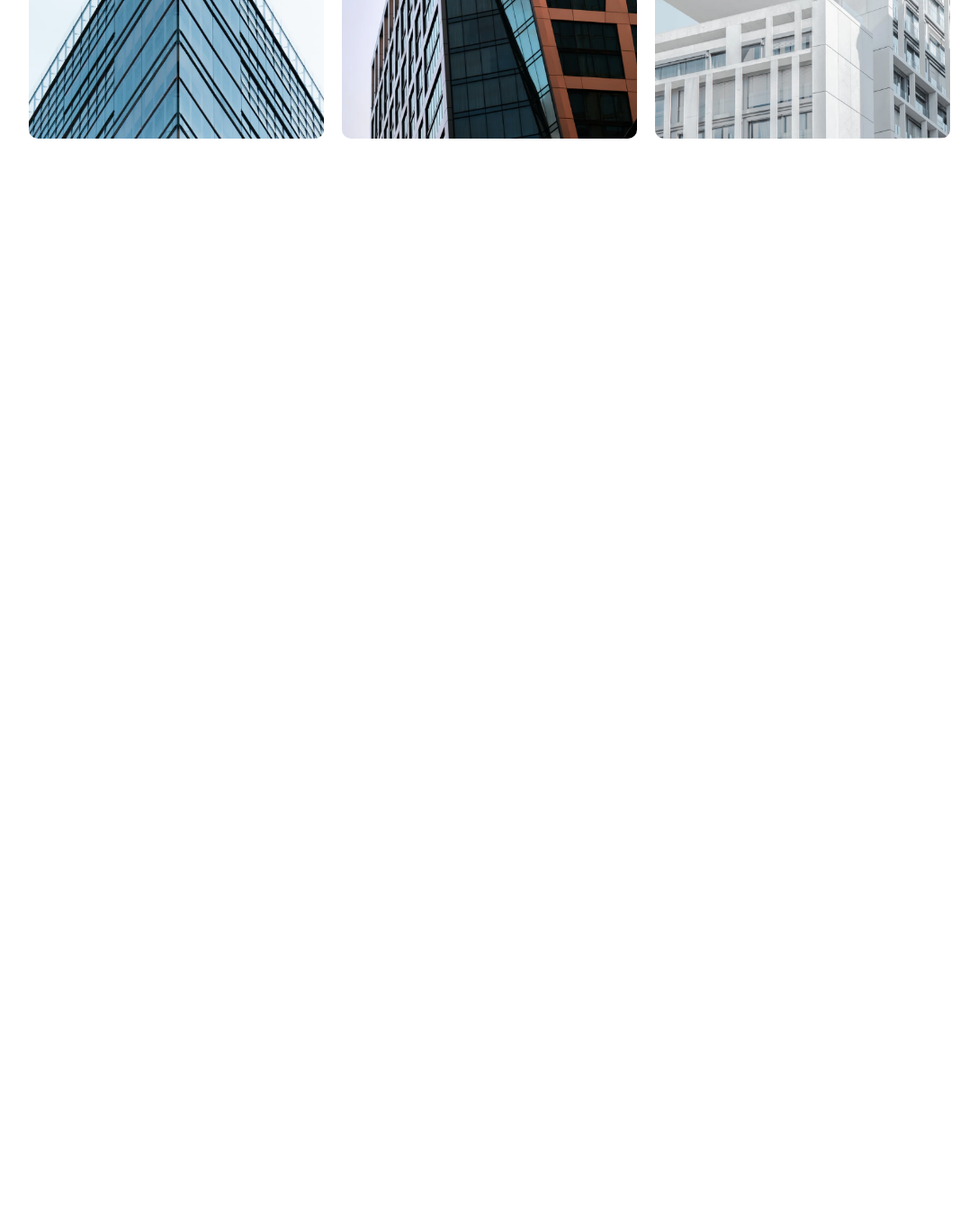
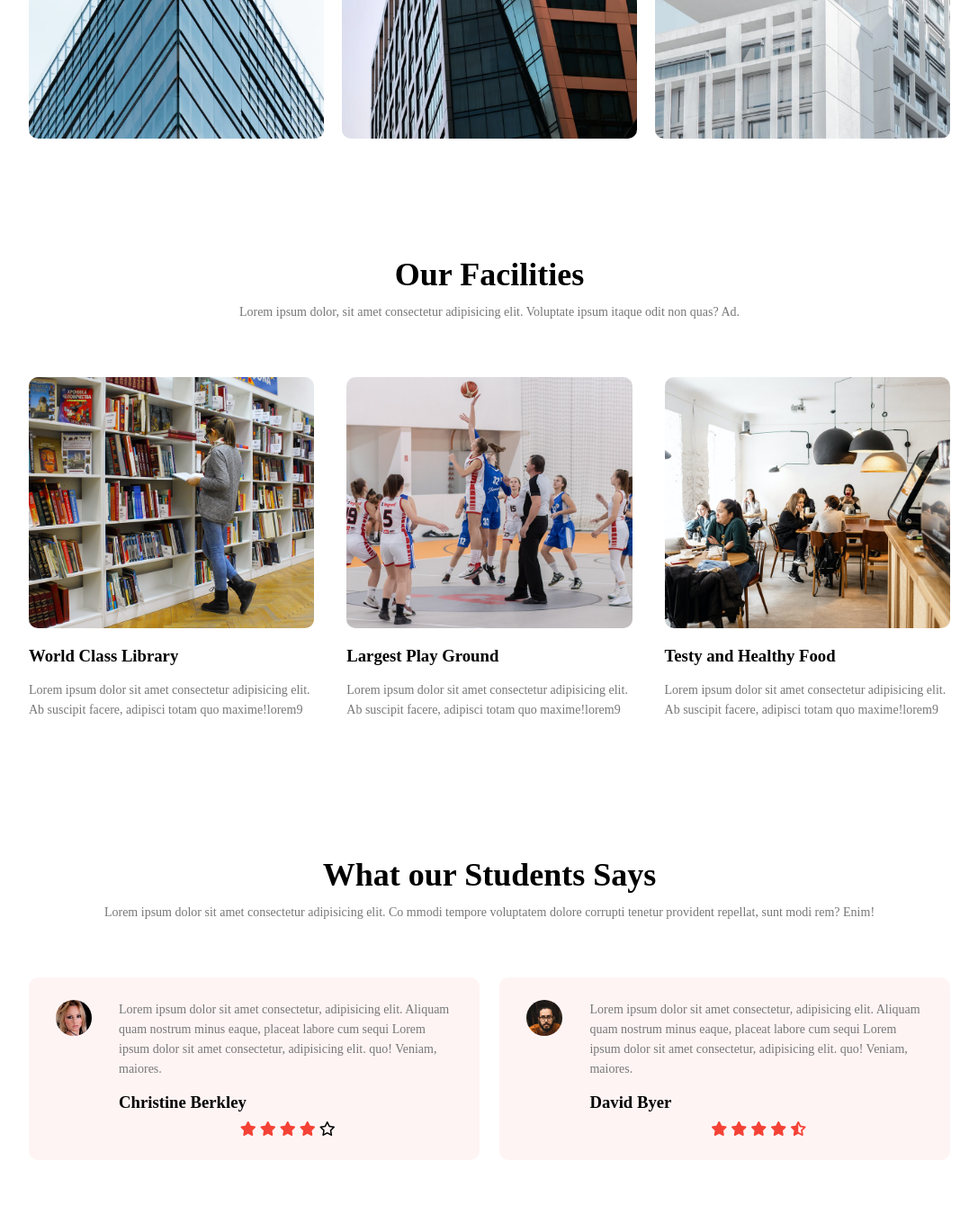
Before and after one commit to syagyesh/Responsive_Web, a plain HTML site: page index.html in a window 1280 px wide. Shown: the part 1794-3134 px from the top of the page at 90% size, without its empty margins (96-1183 px from the left). Before the commit the page ends 1978 px from the top, so only its background shows below. Drawn offline with Linux system fonts and the light colour scheme; a web font is replaced by a local one.

Commit message:
testimonial added

```diff
--- a/index.html
+++ b/index.html
@@ -89,11 +89,69 @@
             </div>
         </section>
 
+        <!-- ------- Facilities ------------>
+
+        <section class="facilities">
+            <h1>Our Facilities</h1>
+            <p>Lorem ipsum dolor, sit amet consectetur adipisicing elit. Voluptate ipsum itaque odit non quas? Ad.</p>
+
+            <div class="row">
+                <div class="facilities-col">
+                    <img src="./Images/library.png" alt="library">
+                    <h3>World Class Library</h3>
+                    <p>Lorem ipsum dolor sit amet consectetur adipisicing elit. Ab suscipit facere, adipisci totam quo maxime!lorem9</p>
+                </div>
+                <div class="facilities-col">
+                    <img src="./Images/basketball.png" alt="library">
+                    <h3>Largest Play Ground</h3>
+                    <p>Lorem ipsum dolor sit amet consectetur adipisicing elit. Ab suscipit facere, adipisci totam quo maxime!lorem9</p>
+                </div>
+                <div class="facilities-col">
+                    <img src="./Images/cafeteria.png" alt="library">
+                    <h3>Testy and Healthy Food</h3>
+                    <p>Lorem ipsum dolor sit amet consectetur adipisicing elit. Ab suscipit facere, adipisci totam quo maxime!lorem9</p>
+                </div>
+            </div>
+        </section>
 
 
+        <!-- ------- testimonials ------------>
 
-
-
+        <section class="testimonials">
+            <h1>What our Students Says</h1>
+            <p>Lorem ipsum dolor sit amet consectetur adipisicing elit. Co
+                mmodi tempore voluptatem dolore corrupti tenetur provident repellat, sunt modi rem? Enim!</p>
+            <div class="row">
+                <div class="testimonial-col">
+                    <img src="./Images/user1.jpg" alt="user1">
+                    <div>
+                        <p>Lorem ipsum dolor sit amet consectetur, adipisicing elit. Aliquam
+                            quam nostrum minus eaque, placeat labore cum sequi Lorem ipsum dolor sit amet
+                             consectetur, adipisicing elit. quo! Veniam, maiores.</p>
+                        <h3>Christine Berkley</h3>
+                        <i class="fa-solid fa-star"></i>
+                        <i class="fa-solid fa-star"></i>
+                        <i class="fa-solid fa-star"></i>
+                        <i class="fa-solid fa-star"></i>
+                        <i class="fa-regular fa-star"></i>
+                    </div>
+                </div>
+                <div class="testimonial-col">
+                    <img src="./Images/user2.jpg" alt="user1">
+                    <div>
+                        <p>Lorem ipsum dolor sit amet consectetur, adipisicing elit. Aliquam
+                            quam nostrum minus eaque, placeat labore cum sequi Lorem ipsum dolor sit amet
+                             consectetur, adipisicing elit. quo! Veniam, maiores.</p>
+                        <h3>David Byer</h3>
+                        <i class="fa-solid fa-star"></i>
+                        <i class="fa-solid fa-star"></i>
+                        <i class="fa-solid fa-star"></i>
+                        <i class="fa-solid fa-star"></i>
+                        <i class="fa-solid fa-star-half-stroke"></i>
+                    </div>
+                </div>
+            </div>
+        </section>
 
 
 
--- a/style.css
+++ b/style.css
@@ -208,3 +208,71 @@ h3 {
     bottom: 49%;
     opacity: 1;
 }
+
+/* ------- Facilities ---------- */
+.facilities {
+    width: 80%;
+    margin: auto;
+    text-align: center;
+    padding-top: 100px;
+}
+.facilities-col {
+    flex-basis: 31%;
+    border-radius: 10px;
+    margin-bottom: 5%;
+    text-align: left;
+}
+.facilities-col img {
+    width: 100%;
+    border-radius: 10px;
+}
+.facilities-col p {
+    padding: 0;
+}
+.facilities-col h3 {
+    margin-top: 16px;
+    margin-bottom: 16px;
+    text-align: left;
+}
+
+/* ------- testimonials  --------- */
+.testimonials {
+    width: 80%;
+    margin: auto;
+    padding-top: 100px;
+    text-align: center;
+}
+.testimonial-col {
+    flex-basis: 44%;
+    border-radius: 10px;
+    margin-bottom: 5%;
+    text-align: center;
+    background: #fff4f4;
+    padding: 25px;
+    cursor: pointer;
+    display: flex;
+}
+.testimonial-col img {
+    height: 40px;
+    margin-left: 5px;
+    margin-right: 30px;
+    border-radius: 50%;
+}
+.testimonial-col p {
+    padding: 0;
+    text-align: left;
+}
+.testimonial-col h3 {
+    margin-top: 15px;
+    text-align: left;
+}
+.testimonial-col .fa-solid {
+    color: #f44336;
+}
+
+@media(max-width: 700px) {
+    .testimonial-col img {
+        margin-left: 0px;
+        margin-right: 15px;
+    }
+}
```
